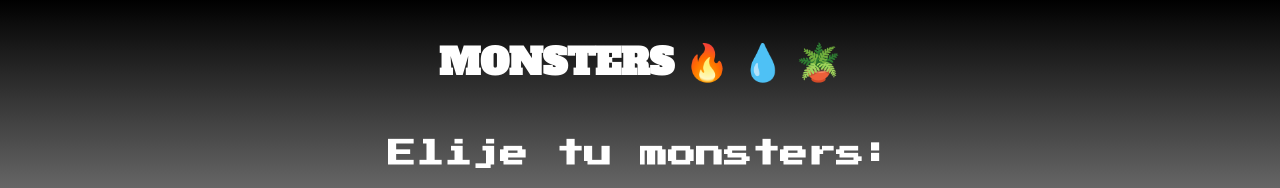
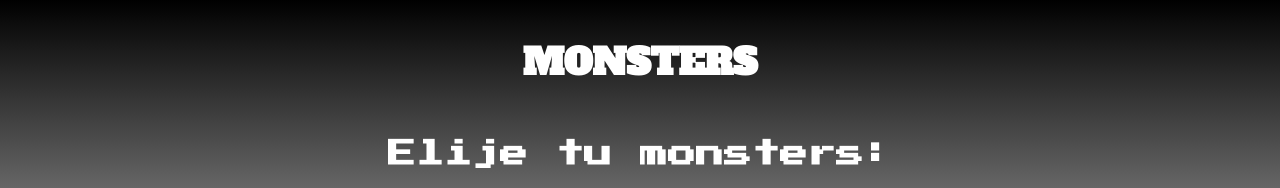
Before and after one commit to ingArtur/Proyecto_Monster, a website: page Mosters/Mosters.html in a window 1280 px wide. Shown: the top 188 px of the page. Drawn offline with Linux system fonts and the light colour scheme; no server answers.

Commit message:
QUITANDO EMOJIS

```diff
--- a/Mosters/Mosters.html
+++ b/Mosters/Mosters.html
@@ -8,7 +8,7 @@
     </heat>
     <body>
         <section id="seleccionar-Monsters">
-            <h1 class= "titulo">MONSTERS 🔥 💧 🪴</h1>
+            <h1 class= "titulo">MONSTERS </h1>
 
 
             <h2 class="subtitulo">Elije tu monsters:</h2>
```
